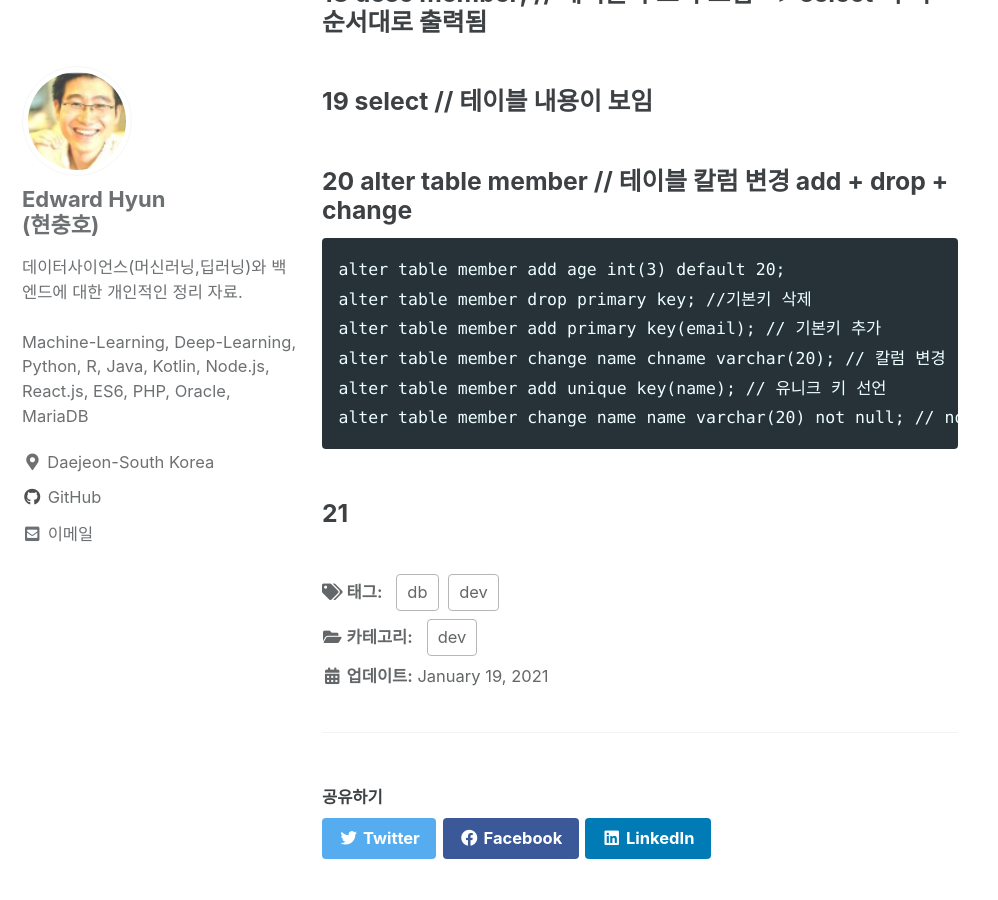
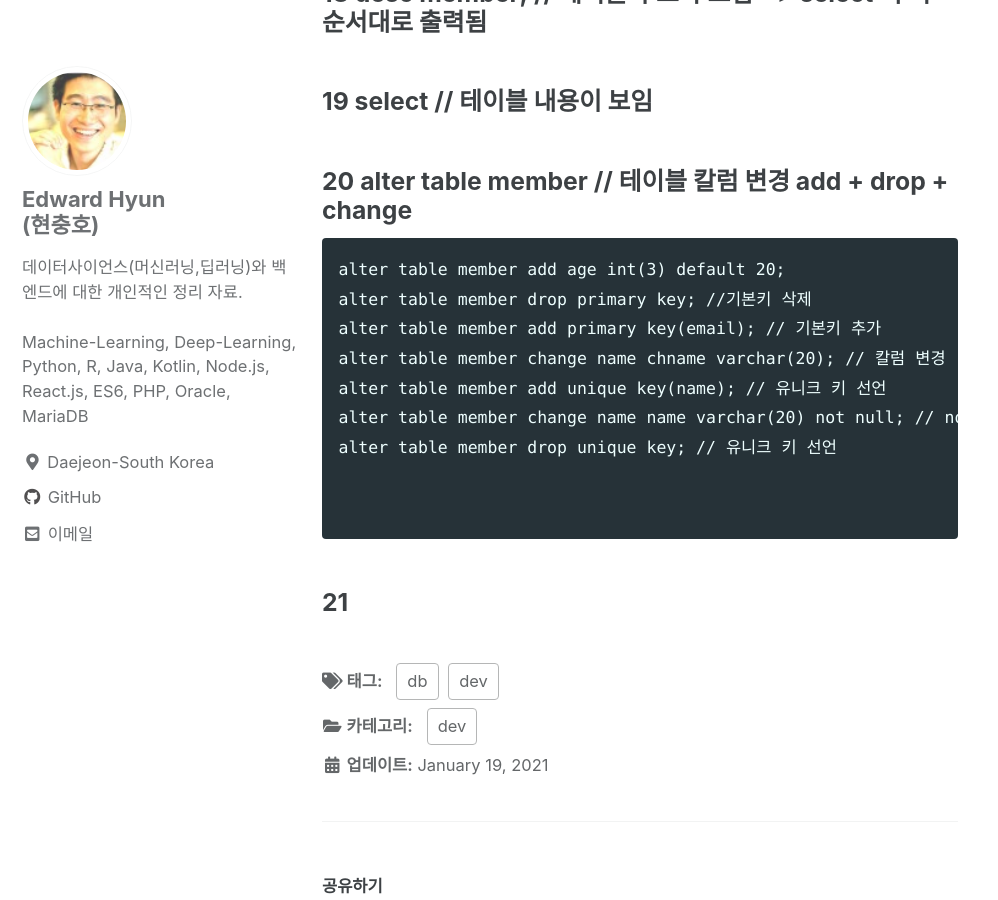
Before and after one commit to iamhch24/iamhch24.github.io, a Jekyll site: the page built from _posts/2021-01-19-[DB] MySql.md, in a window 1280 px wide and 900 px high, scrolled down 4059 px. Shown: the whole window, without its empty margins (0-998 px from the left). Built offline with Jekyll 4.4.1, drawn with Linux system fonts in a browser that asks for light colours; cached includes are drawn as plain includes; some of the changed lines change nothing that is shown.

Commit message:
_posts/2021-01-19-[DB] MySql.md updated from https://stackedit.io/

````diff
--- a/_posts/2021-01-19-[DB] MySql.md
+++ b/_posts/2021-01-19-[DB] MySql.md
@@ -120,6 +120,9 @@ alter table member add primary key(email); // 기본키 추가
 alter table member change name chname varchar(20); // 칼럼 변경
 alter table member add unique key(name); // 유니크 키 선언
 alter table member change name name varchar(20) not null; // not null 조건 추가
+alter table member drop unique key; // 유니크 키 선언
+
+
 ```
 
 
@@ -130,8 +133,8 @@ alter table member change name name varchar(20) not null; // not null 조건 추
 
 
 <!--stackedit_data:
-eyJoaXN0b3J5IjpbMTk5Mjc0NDAxMCwyMzUwNTIxODQsLTE4ND
-U3MzcwMTksMjEwNzE1MzA3LC00NDI1MjQ5NDgsLTYxNzc5NTc2
-NSwtNDAxODM1OTgwLDQwODIwNDU5OCwyMDA2NDEyOTMsODM5Mj
-Q5NTksMTE3NjE3NDg4NF19
+eyJoaXN0b3J5IjpbMjY3MDI2ODMyLDE5OTI3NDQwMTAsMjM1MD
+UyMTg0LC0xODQ1NzM3MDE5LDIxMDcxNTMwNywtNDQyNTI0OTQ4
+LC02MTc3OTU3NjUsLTQwMTgzNTk4MCw0MDgyMDQ1OTgsMjAwNj
+QxMjkzLDgzOTI0OTU5LDExNzYxNzQ4ODRdfQ==
 -->
````
